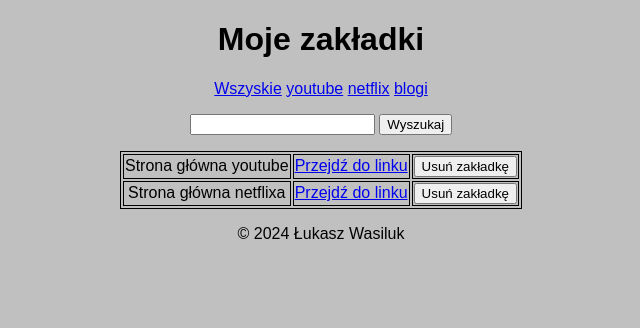
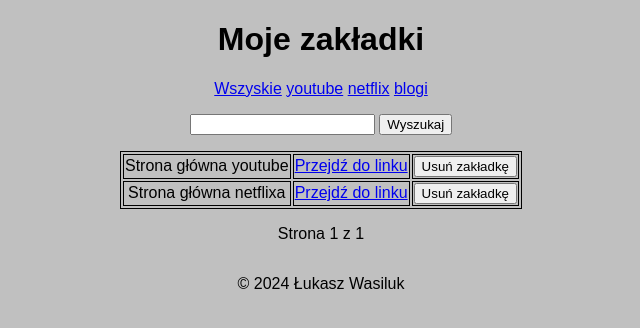
Before and after one commit to LukaszWasiluk01/MenadzerZakladek, a PHP site: page / in a window 1280 px wide. Shown: the part 46-374 px from the top of the page, without its empty margins (319-959 px from the left). Run offline with PHP 8.4, Linux system fonts and the light colour scheme; data comes from the database, SQL or seed files in the repository.

Commit message:
dodanie podstawowego stronicowania

```diff
--- a/Styles/styles.css
+++ b/Styles/styles.css
@@ -80,3 +80,21 @@ td {
 .text-center {
     text-align: center;
 }
+
+.pagination {
+    display: inline-block;
+    text-align: center;
+    padding: 1rem;
+}
+
+.pagination a {
+    color: black;
+    padding: 8px 16px;
+    text-decoration: none;
+    border: 1px solid #ddd;
+    margin: 0 1rem;
+}
+
+.pagination a:hover {
+    background-color: #ddd;
+}
--- a/index.php
+++ b/index.php
@@ -41,6 +41,16 @@ require("db.php");
                 $fraza = $_GET["fraza"];
                 $sql .= " WHERE opis LIKE '%$fraza%'";
             }
+            if (isset($_GET["page"])) {
+                $page  = $_GET["page"];
+            } else {
+                $page = 1;
+            }
+
+            $limit = 20;
+            $page_index = ($page - 1) * $limit;
+            $sqlToCountRecords = str_replace("id, url, opis", "count(*)", $sql);
+            $sql .= " LIMIT $page_index, $limit";
             $result = $conn->query($sql);
 
             if ($result->num_rows > 0) {
@@ -58,9 +68,30 @@ require("db.php");
                     echo "</tr>";
                 }
                 echo "</table>";
+
+                $result = $conn->query($sqlToCountRecords);
+                $numberOfRecords = $result->fetch_row()[0];
+                $total_pages = ceil($numberOfRecords / $limit);
+                $params = $_GET;
+                echo "<div class='pagination'>";
+                if ($page >= 2) {
+                    $params['page'] = ($page - 1);
+                    $new_query_string = http_build_query($params);
+                    echo "<a href='index.php?" . $new_query_string . "'>Poprzednia strona</a>";
+                }
+
+                echo "Strona $page z $total_pages";
+
+                if ($page < $total_pages) {
+                    unset($params['page']);
+                    $params['page'] = ($page + 1);
+                    $new_query_string = http_build_query($params);
+                    echo "<a href='index.php?" . $new_query_string . "'>Następna strona</a>";
+                }
             } else {
                 echo "Nie znaleziono żadnych zakładek.";
             }
+            echo "</div>";
             ?>
         </div>
     </main>
```
